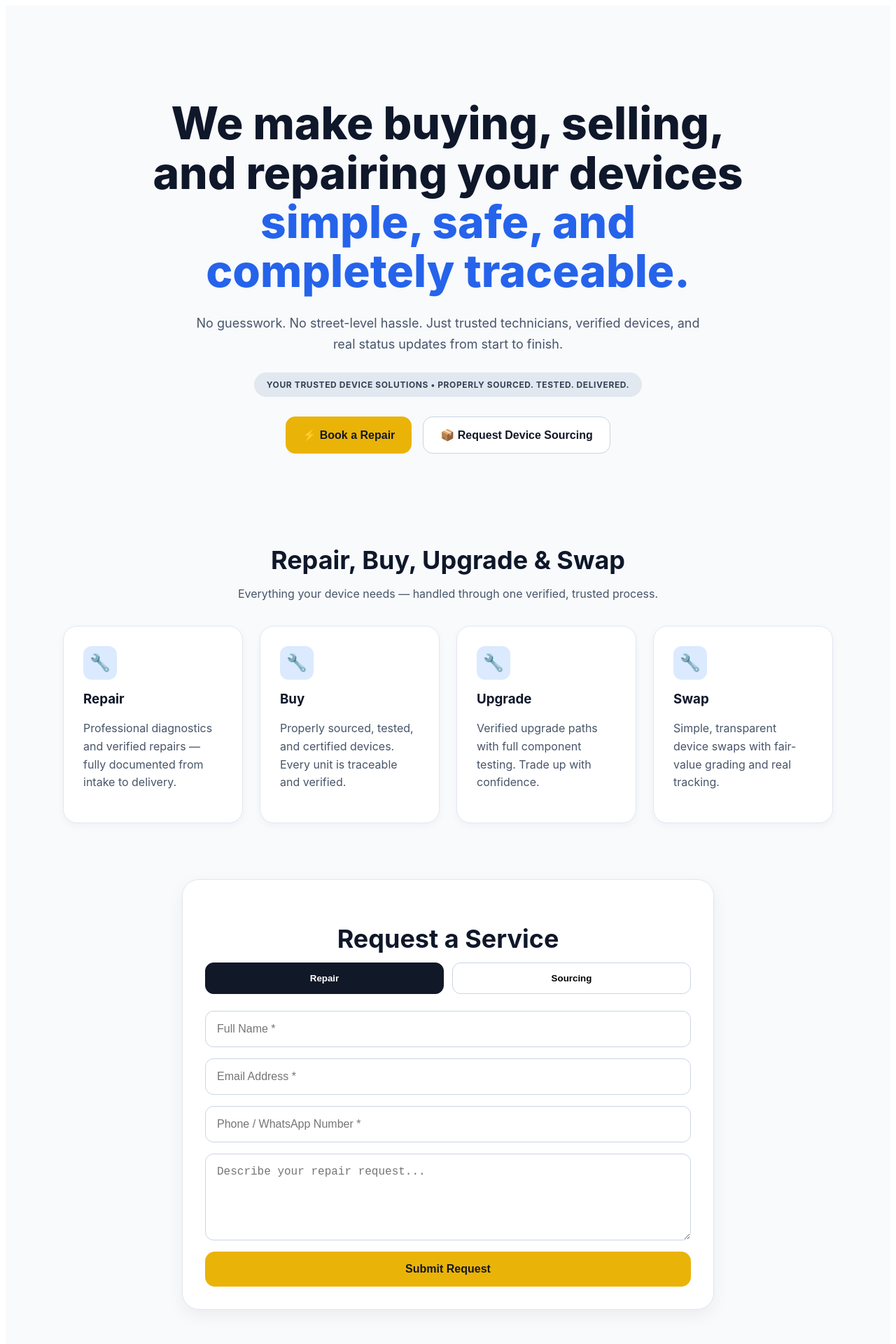
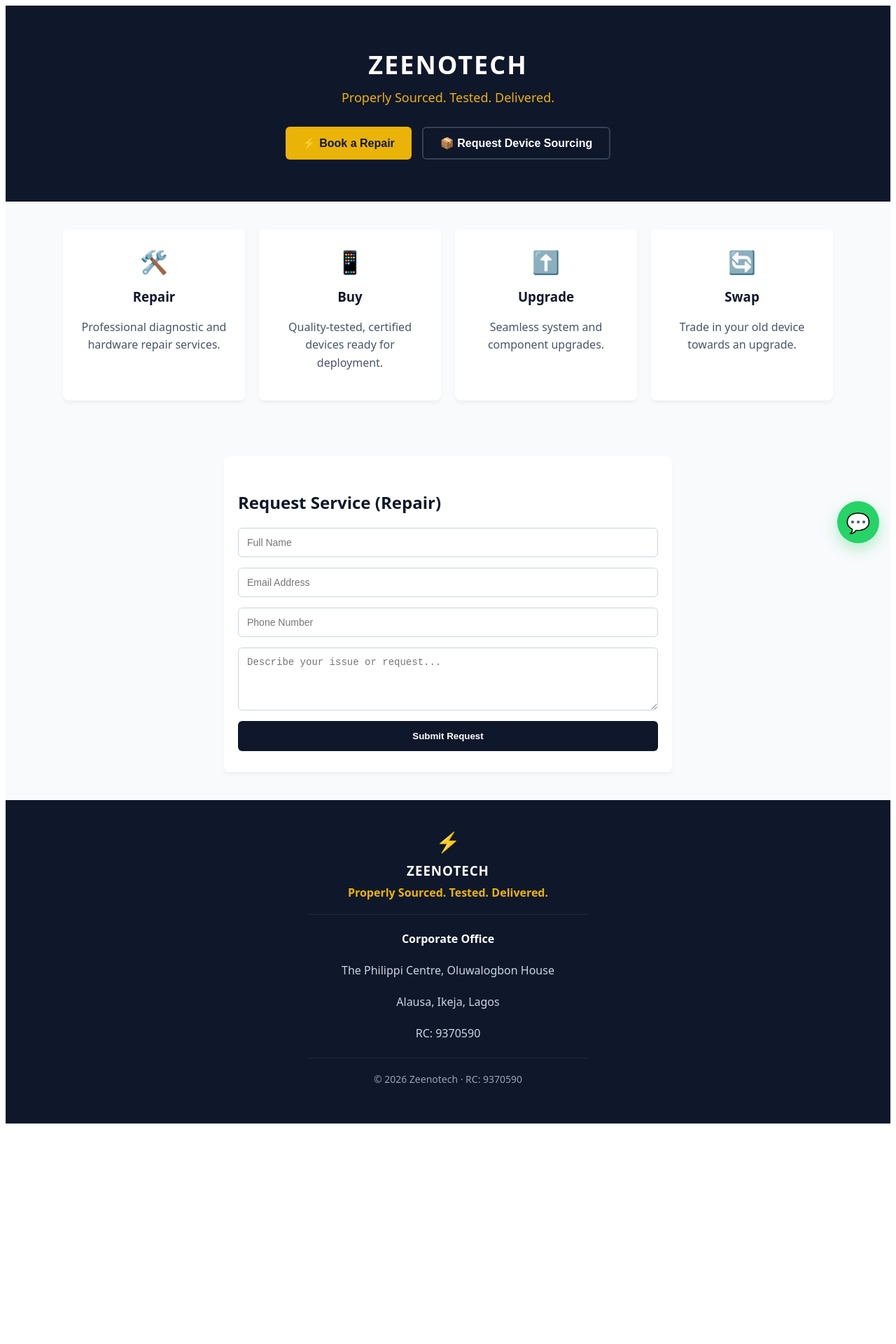
Before and after one commit to layweegram/zeenotech-site, a React (Vite) app: page / in a window 1280 px wide. Shown: the top 1920 px of the page at 70% size. After the commit the page ends 1613 px from the top, so only its background shows below. Built offline with nearby package versions, Linux system fonts and the light colour scheme.

Commit message:
Refactor App component with form scrolling and UI updates
Added a form reference for smooth scrolling to the form section. Updated the layout and styles for better responsiveness and user experience.

```diff
--- a/src/App.jsx
+++ b/src/App.jsx
@@ -1,170 +1,96 @@
-import React, { useState } from 'react';
+import React, { useState, useRef } from 'react';
 
 export default function App() {
   const [service, setService] = useState('Repair');
 
-  const [formData, setFormData] = useState({
-    fullName: '',
-    email: '',
-    phone: '',
-    details: '',
-  });
-
-  const handleChange = (e) => {
-    setFormData({
-      ...formData,
-      [e.target.name]: e.target.value,
-    });
-  };
-
-  const handleSubmit = (e) => {
-    e.preventDefault();
-
-    console.log({
-      service,
-      ...formData,
-    });
-
-    alert('Request submitted successfully!');
+  const formRef = useRef(null);
+  const scrollToForm = (type) => {
+    setService(type);
+    setTimeout(() => {
+      formRef.current?.scrollIntoView({ behavior: 'smooth', block: 'start' });
+    }, 50);
   };
 
   return (
-    <div style={styles.page}>
-      <section style={styles.hero}>
-        <h1 style={styles.heroTitle}>
-          We make buying, selling, and repairing your devices
-          <span style={styles.blue}> simple, safe, and completely traceable.</span>
-        </h1>
+    <div style={styles.container}>
+      {/* Header / Hero Section */}
+      <header style={styles.header}>
+        <h1 style={styles.title}>ZEENOTECH</h1>
+        <p style={styles.subtitle}>Properly Sourced. Tested. Delivered.</p>
+        <div style={styles.heroBtnGroup}>
+          <button style={styles.primaryBtn} onClick={() => scrollToForm('Repair')}>
+            ⚡ Book a Repair
+          </button>
+          <button style={styles.secondaryBtn} onClick={() => scrollToForm('Sourcing')}>
+            📦 Request Device Sourcing
+          </button>
+        </div>
+      </header>
 
-        <p style={styles.heroText}>
-          No guesswork. No street-level hassle. Just trusted technicians,
-          verified devices, and real status updates from start to finish.
-        </p>
-
-        <div style={styles.badge}>
-          YOUR TRUSTED DEVICE SOLUTIONS • PROPERLY SOURCED. TESTED. DELIVERED.
-        </div>
-
-        <div style={styles.ctaRow}>
-          <button style={styles.primaryBtn}>⚡ Book a Repair</button>
-          <button style={styles.secondaryBtn}>📦 Request Device Sourcing</button>
-        </div>
+      {/* Services Section */}
+      <section style={styles.servicesSection}>
+        <ServiceCard title="Repair" text="Professional diagnostic and hardware repair services." />
+        <ServiceCard title="Buy" text="Quality-tested, certified devices ready for deployment." />
+        <ServiceCard title="Upgrade" text="Seamless system and component upgrades." />
+        <ServiceCard title="Swap" text="Trade in your old device towards an upgrade." />
       </section>
 
-      <section style={styles.services}>
-        <h2 style={styles.sectionTitle}>Repair, Buy, Upgrade & Swap</h2>
-        <p style={styles.sectionText}>
-          Everything your device needs — handled through one verified,
-          trusted process.
-        </p>
-
-        <div style={styles.cardGrid}>
-          <ServiceCard
-            title="Repair"
-            text="Professional diagnostics and verified repairs — fully documented from intake to delivery."
-          />
-
-          <ServiceCard
-            title="Buy"
-            text="Properly sourced, tested, and certified devices. Every unit is traceable and verified."
-          />
-
-          <ServiceCard
-            title="Upgrade"
-            text="Verified upgrade paths with full component testing. Trade up with confidence."
-          />
-
-          <ServiceCard
-            title="Swap"
-            text="Simple, transparent device swaps with fair-value grading and real tracking."
-          />
-        </div>
+      {/* Form Section */}
+      <section ref={formRef} style={styles.formSection}>
+        <h2>Request Service ({service})</h2>
+        <form style={styles.form} onSubmit={(e) => e.preventDefault()}>
+          <input type="text" placeholder="Full Name" style={styles.input} required />
+          <input type="email" placeholder="Email Address" style={styles.input} required />
+          <input type="tel" placeholder="Phone Number" style={styles.input} required />
+          <textarea placeholder="Describe your issue or request..." style={styles.textarea} rows={4} required></textarea>
+          <button type="submit" style={styles.submitBtn}>Submit Request</button>
+        </form>
       </section>
 
-      <section style={styles.formSection}>
-        <div style={styles.formCard}>
-          <h2 style={styles.sectionTitle}>Request a Service</h2>
-
-          <div style={styles.tabRow}>
-            {['Repair', 'Sourcing'].map((item) => (
-              <button
-                key={item}
-                onClick={() => setService(item)}
-                style={{
-                  ...styles.tabBtn,
-                  ...(service === item ? styles.activeTab : {}),
-                }}
-              >
-                {item}
-              </button>
-            ))}
-          </div>
-
-          <form onSubmit={handleSubmit} style={styles.form}>
-            <input
-              type="text"
-              name="fullName"
-              placeholder="Full Name *"
-              required
-              value={formData.fullName}
-              onChange={handleChange}
-              style={styles.input}
-            />
-
-            <input
-              type="email"
-              name="email"
-              placeholder="Email Address *"
-              required
-              value={formData.email}
-              onChange={handleChange}
-              style={styles.input}
-            />
-
-            <input
-              type="tel"
-              name="phone"
-              placeholder="Phone / WhatsApp Number *"
-              required
-              value={formData.phone}
-              onChange={handleChange}
-              style={styles.input}
-            />
-
-            <textarea
-              name="details"
-              rows={5}
-              placeholder={`Describe your ${service.toLowerCase()} request...`}
-              value={formData.details}
-              onChange={handleChange}
-              style={styles.textarea}
-            />
-
-            <button type="submit" style={styles.submitBtn}>
-              Submit Request
-            </button>
-          </form>
+      {/* Corporate Footer */}
+      <footer style={styles.footer}>
+        <div style={styles.footerLogo}>⚡</div>
+        <h3 style={{ margin: 0, letterSpacing: 1 }}>ZEENOTECH</h3>
+        <p style={{ color: '#EAB308', fontWeight: 700, marginTop: 8 }}>
+          Properly Sourced. Tested. Delivered.
+        </p>
+        <div style={styles.footerLine} />
+        <div style={{ lineHeight: 1.8 }}>
+          <p style={{ color: '#FFFFFF', fontWeight: 700 }}>Corporate Office</p>
+          <p style={{ color: '#CBD5E1' }}>The Philippi Centre, Oluwalogbon House</p>
+          <p style={{ color: '#CBD5E1' }}>Alausa, Ikeja, Lagos</p>
+          <p style={{ color: '#CBD5E1' }}>RC: 9370590</p>
         </div>
-      </section>
-
-      <footer style={styles.footer}>
-        <div style={styles.footerLogo}>⚙️</div>
-        <h3 style={{ margin: 0 }}>Zeenotech</h3>
-        <p style={{ color: '#CBD5E1' }}>Your Trusted Device Solutions Partner</p>
-        <p style={{ color: '#CBD5E1' }}>📍 Lagos, Nigeria</p>
         <div style={styles.footerLine} />
         <p style={{ color: '#94A3B8', fontSize: 14 }}>
-          © 2026 Zeenotech. All rights reserved.
+          © 2026 Zeenotech · RC: 9370590
         </p>
       </footer>
+
+      {/* Floating WhatsApp Button */}
+      <a
+        href="https://wa.me/234XXXXXXXXXX?text=Hello%20Zeenotech,%20I%20need%20help%20with%20my%20device."
+        target="_blank"
+        rel="noreferrer"
+        style={styles.whatsappBtn}
+      >
+        💬
+      </a>
     </div>
   );
 }
 
 function ServiceCard({ title, text }) {
+  const icons = {
+    Repair: '🛠️',
+    Buy: '📱',
+    Upgrade: '⬆️',
+    Swap: '🔄',
+  };
+
   return (
     <div style={styles.card}>
-      <div style={styles.cardIcon}>🔧</div>
+      <div style={styles.cardIcon}>{icons[title]}</div>
       <h3 style={{ marginTop: 16 }}>{title}</h3>
       <p style={{ color: '#475569', lineHeight: 1.6 }}>{text}</p>
     </div>
@@ -172,215 +98,140 @@ function ServiceCard({ title, text }) {
 }
 
 const styles = {
-  page: {
-    fontFamily: 'Inter, Arial, sans-serif',
-    background: '#F8FAFC',
+  container: {
+    fontFamily: 'system-ui, -apple-system, sans-serif',
     color: '#0F172A',
+    backgroundColor: '#F8FAFC',
+    minHeight: '100vh',
+    position: 'relative',
   },
-
-  hero: {
-    maxWidth: 900,
-    margin: '0 auto',
-    padding: '80px 20px 60px',
+  header: {
+    padding: '60px 20px',
     textAlign: 'center',
+    backgroundColor: '#0F172A',
+    color: '#FFFFFF',
   },
-
-  heroTitle: {
-    fontSize: 'clamp(36px, 6vw, 64px)',
-    lineHeight: 1.1,
-    marginBottom: 24,
-    fontWeight: 800,
+  title: {
+    fontSize: '36px',
+    margin: 0,
+    letterSpacing: '2px',
   },
-
-  blue: {
-    color: '#2563EB',
-    display: 'block',
+  subtitle: {
+    color: '#EAB308',
+    fontSize: '18px',
+    marginTop: '10px',
   },
-
-  heroText: {
-    maxWidth: 720,
-    margin: '0 auto 24px',
-    color: '#475569',
-    fontSize: 18,
-    lineHeight: 1.7,
-  },
-
-  badge: {
-    display: 'inline-block',
-    padding: '10px 18px',
-    borderRadius: 999,
-    background: '#E2E8F0',
-    color: '#334155',
-    fontSize: 12,
-    fontWeight: 700,
-    letterSpacing: 0.6,
-    marginBottom: 28,
-  },
-
-  ctaRow: {
+  heroBtnGroup: {
+    marginTop: '30px',
     display: 'flex',
-    gap: 16,
+    gap: '15px',
     justifyContent: 'center',
     flexWrap: 'wrap',
   },
-
   primaryBtn: {
-    background: '#EAB308',
-    color: '#111827',
+    backgroundColor: '#EAB308',
+    color: '#0F172A',
     border: 'none',
-    padding: '16px 24px',
-    borderRadius: 14,
-    fontWeight: 700,
+    padding: '12px 24px',
+    borderRadius: '6px',
+    fontWeight: 'bold',
     cursor: 'pointer',
-    fontSize: 16,
+    fontSize: '16px',
   },
-
   secondaryBtn: {
-    background: '#FFFFFF',
-    color: '#111827',
+    backgroundColor: 'transparent',
+    color: '#FFFFFF',
+    border: '2px solid #334155',
+    padding: '12px 24px',
+    borderRadius: '6px',
+    fontWeight: 'bold',
+    cursor: 'pointer',
+    fontSize: '16px',
+  },
+  servicesSection: {
+    display: 'grid',
+    gridTemplateColumns: 'repeat(auto-fit, minmax(220px, 1fr))',
+    gap: '20px',
+    padding: '40px 20px',
+    maxWidth: '1100px',
+    margin: '0 auto',
+  },
+  card: {
+    backgroundColor: '#FFFFFF',
+    padding: '24px',
+    borderRadius: '8px',
+    boxShadow: '0 4px 6px -1px rgba(0, 0, 0, 0.05)',
+    textAlign: 'center',
+  },
+  cardIcon: {
+    fontSize: '32px',
+  },
+  formSection: {
+    maxWidth: '600px',
+    margin: '40px auto',
+    padding: '30px 20px',
+    backgroundColor: '#FFFFFF',
+    borderRadius: '8px',
+    boxShadow: '0 4px 6px -1px rgba(0, 0, 0, 0.05)',
+  },
+  form: {
+    display: 'flex',
+    flexDirection: 'column',
+    gap: '15px',
+    marginTop: '20px',
+  },
+  input: {
+    padding: '12px',
+    borderRadius: '6px',
     border: '1px solid #CBD5E1',
-    padding: '16px 24px',
-    borderRadius: 14,
-    fontWeight: 700,
+    fontSize: '14px',
+  },
+  textarea: {
+    padding: '12px',
+    borderRadius: '6px',
+    border: '1px solid #CBD5E1',
+    fontSize: '14px',
+  },
+  submitBtn: {
+    backgroundColor: '#0F172A',
+    color: '#FFFFFF',
+    border: 'none',
+    padding: '14px',
+    borderRadius: '6px',
+    fontWeight: 'bold',
     cursor: 'pointer',
-    fontSize: 16,
   },
-
-  services: {
-    maxWidth: 1100,
-    margin: '0 auto',
-    padding: '40px 20px 60px',
+  footer: {
+    backgroundColor: '#0F172A',
+    color: '#FFFFFF',
+    padding: '40px 20px',
+    textAlign: 'center',
   },
-
-  sectionTitle: {
-    textAlign: 'center',
-    fontSize: 36,
-    marginBottom: 12,
+  footerLogo: {
+    fontSize: '28px',
+    marginBottom: '10px',
   },
-
-  sectionText: {
-    textAlign: 'center',
-    color: '#475569',
-    marginBottom: 36,
-    fontSize: 16,
+  footerLine: {
+    height: '1px',
+    backgroundColor: '#1E293B',
+    margin: '20px auto',
+    maxWidth: '400px',
   },
-
-  cardGrid: {
-    display: 'grid',
-    gridTemplateColumns: 'repeat(auto-fit, minmax(240px, 1fr))',
-    gap: 24,
-  },
-
-  card: {
-    background: '#FFFFFF',
-    border: '1px solid #E2E8F0',
-    borderRadius: 20,
-    padding: 28,
-    boxShadow: '0 4px 12px rgba(15,23,42,0.04)',
-  },
-
-  cardIcon: {
-    width: 48,
-    height: 48,
-    borderRadius: 12,
-    background: '#DBEAFE',
+  whatsappBtn: {
+    position: 'fixed',
+    bottom: 24,
+    right: 24,
+    width: 60,
+    height: 60,
+    borderRadius: '50%',
+    background: '#25D366',
+    color: '#FFFFFF',
     display: 'flex',
     alignItems: 'center',
     justifyContent: 'center',
-    fontSize: 24,
-  },
-
-  formSection: {
-    maxWidth: 760,
-    margin: '0 auto',
-    padding: '20px 20px 80px',
-  },
-
-  formCard: {
-    background: '#FFFFFF',
-    border: '1px solid #E2E8F0',
-    borderRadius: 24,
-    padding: 32,
-    boxShadow: '0 8px 24px rgba(15,23,42,0.06)',
-  },
-
-  tabRow: {
-    display: 'flex',
-    gap: 12,
-    marginBottom: 24,
-  },
-
-  tabBtn: {
-    flex: 1,
-    padding: 14,
-    borderRadius: 12,
-    border: '1px solid #CBD5E1',
-    background: '#FFFFFF',
-    cursor: 'pointer',
-    fontWeight: 700,
-  },
-
-  activeTab: {
-    background: '#111827',
-    color: '#FFFFFF',
-    borderColor: '#111827',
-  },
-
-  form: {
-    display: 'flex',
-    flexDirection: 'column',
-    gap: 16,
-  },
-
-  input: {
-    padding: 16,
-    borderRadius: 12,
-    border: '1px solid #CBD5E1',
-    fontSize: 16,
-  },
-
-  textarea: {
-    padding: 16,
-    borderRadius: 12,
-    border: '1px solid #CBD5E1',
-    fontSize: 16,
-    resize: 'vertical',
-  },
-
-  submitBtn: {
-    background: '#EAB308',
-    color: '#111827',
-    border: 'none',
-    padding: 16,
-    borderRadius: 14,
-    fontWeight: 800,
-    cursor: 'pointer',
-    fontSize: 16,
-  },
-
-  footer: {
-    background: '#0B132B',
-    color: '#FFFFFF',
-    textAlign: 'center',
-    padding: '56px 20px',
-  },
-
-  footerLogo: {
-    width: 72,
-    height: 72,
-    borderRadius: '50%',
-    background: '#111827',
-    display: 'flex',
-    alignItems: 'center',
-    justifyContent: 'center',
-    margin: '0 auto 16px',
-    fontSize: 32,
-  },
-
-  footerLine: {
-    height: 1,
-    background: '#253047',
-    maxWidth: 720,
-    margin: '28px auto',
+    fontSize: 28,
+    textDecoration: 'none',
+    boxShadow: '0 8px 20px rgba(37, 211, 102, 0.35)',
+    zIndex: 1000,
   },
 };
```
